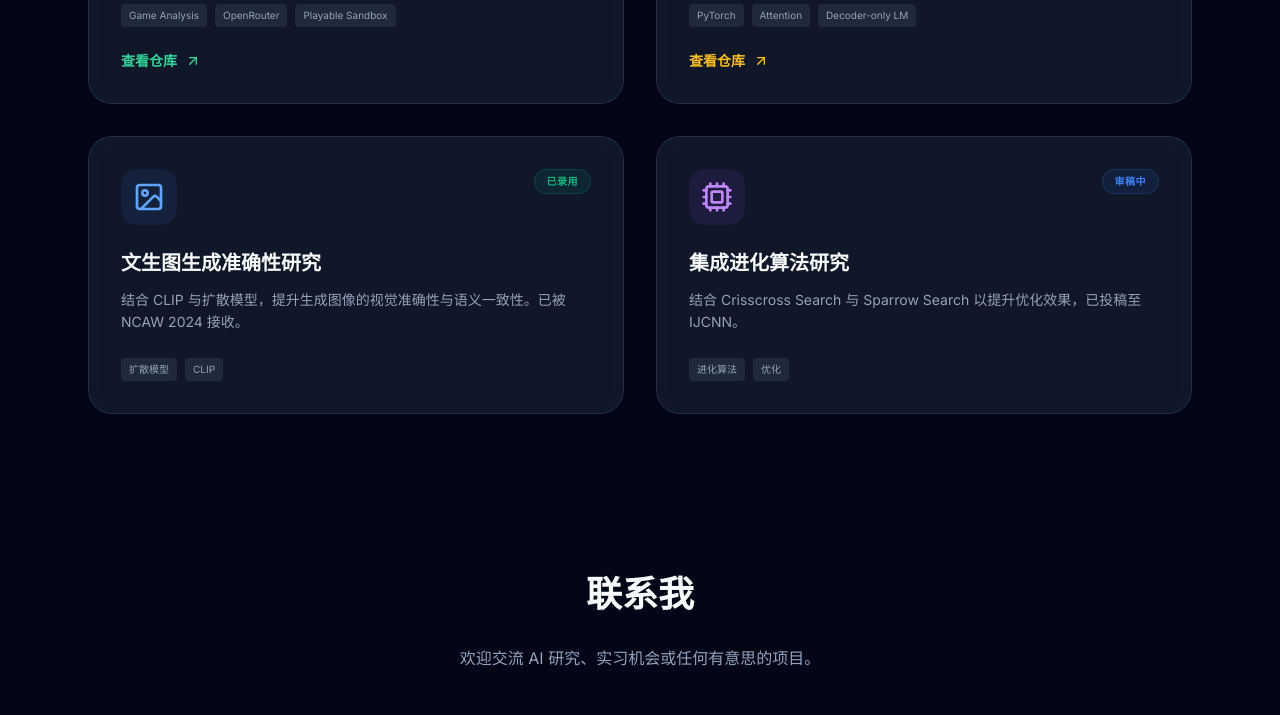
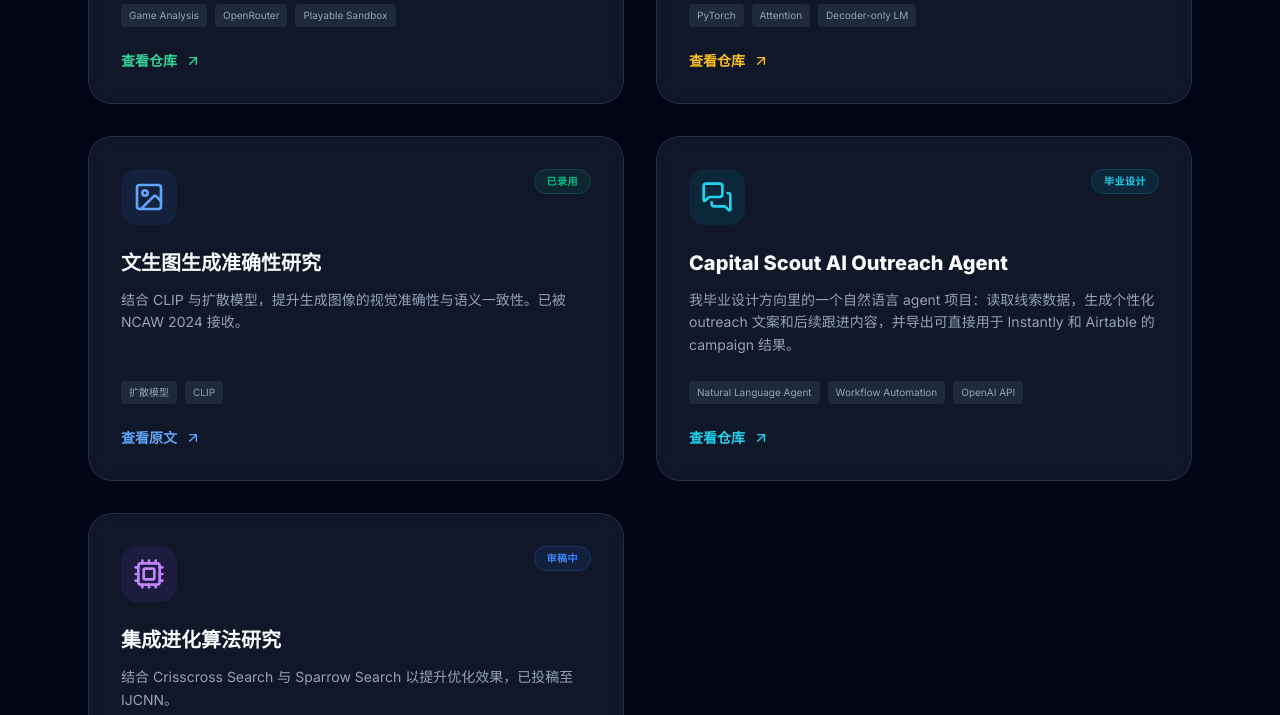
Before and after one commit to calloftheNIGHT2023/personal-website, a plain HTML site: page index.html in a window 1280 px wide. Shown: the part 2920-3635 px from the top of the page. Drawn offline with nearby package versions, Linux system fonts and the light colour scheme.

Commit message:
Add thesis project and paper link

```diff
--- a/index.html
+++ b/index.html
@@ -310,6 +310,32 @@
                     <span class="px-2 py-1 bg-slate-800 rounded text-[10px] text-slate-400" data-i18n="projects.project1Tag1">Diffusion Models</span>
                     <span class="px-2 py-1 bg-slate-800 rounded text-[10px] text-slate-400">CLIP</span>
                 </div>
+                <a href="https://www.ewadirect.com/proceedings/ace/article/view/16849" target="_blank" rel="noopener noreferrer" class="mt-6 inline-flex items-center gap-2 text-sm font-semibold text-blue-400 hover:text-blue-300 transition">
+                    <span data-i18n="projects.viewPaper">Read Paper</span>
+                    <i data-lucide="arrow-up-right" class="w-4 h-4"></i>
+                </a>
+            </article>
+
+            <article class="glass p-8 rounded-3xl bento-card group flex flex-col">
+                <div class="flex justify-between items-start mb-6 gap-4">
+                    <div class="p-3 bg-cyan-500/10 rounded-2xl text-cyan-400">
+                        <i data-lucide="messages-square" class="w-8 h-8"></i>
+                    </div>
+                    <span class="px-3 py-1 bg-cyan-500/10 text-cyan-400 text-[10px] font-bold uppercase tracking-wider rounded-full border border-cyan-500/20" data-i18n="projects.statusThesis">Graduation Project</span>
+                </div>
+                <h3 class="text-xl font-bold mb-3 group-hover:text-cyan-400 transition" data-i18n="projects.project5Title">Capital Scout AI Outreach Agent</h3>
+                <p class="text-slate-400 text-sm leading-relaxed mb-6 flex-1" data-i18n="projects.project5Description">
+                    My graduation-project style natural-language agent that reads lead data, generates personalized outreach copy and follow-ups, and packages campaign-ready outputs for Instantly and Airtable.
+                </p>
+                <div class="flex flex-wrap gap-2 mb-6">
+                    <span class="px-2 py-1 bg-slate-800 rounded text-[10px] text-slate-400" data-i18n="projects.project5Tag1">Natural Language Agent</span>
+                    <span class="px-2 py-1 bg-slate-800 rounded text-[10px] text-slate-400" data-i18n="projects.project5Tag2">Workflow Automation</span>
+                    <span class="px-2 py-1 bg-slate-800 rounded text-[10px] text-slate-400" data-i18n="projects.project5Tag3">OpenAI API</span>
+                </div>
+                <a href="https://github.com/calloftheNIGHT2023/Capital-Scout-AI" target="_blank" rel="noopener noreferrer" class="inline-flex items-center gap-2 text-sm font-semibold text-cyan-400 hover:text-cyan-300 transition">
+                    <span data-i18n="projects.viewRepo">View Repo</span>
+                    <i data-lucide="arrow-up-right" class="w-4 h-4"></i>
+                </a>
             </article>
 
             <article class="glass p-8 rounded-3xl bento-card group flex flex-col">
@@ -403,6 +429,7 @@
                 "projects.statusRecent": "近期项目",
                 "projects.statusLearning": "学习项目",
                 "projects.statusAccepted": "已录用",
+                "projects.statusThesis": "毕业设计",
                 "projects.project1Title": "文生图生成准确性研究",
                 "projects.project1Description": "结合 CLIP 与扩散模型，提升生成图像的视觉准确性与语义一致性。已被 NCAW 2024 接收。",
                 "projects.project1Tag1": "扩散模型",
@@ -421,6 +448,12 @@
                 "projects.project4Tag1": "PyTorch",
                 "projects.project4Tag2": "Attention",
                 "projects.project4Tag3": "Decoder-only LM",
+                "projects.project5Title": "Capital Scout AI Outreach Agent",
+                "projects.project5Description": "我毕业设计方向里的一个自然语言 agent 项目：读取线索数据，生成个性化 outreach 文案和后续跟进内容，并导出可直接用于 Instantly 和 Airtable 的 campaign 结果。",
+                "projects.project5Tag1": "Natural Language Agent",
+                "projects.project5Tag2": "Workflow Automation",
+                "projects.project5Tag3": "OpenAI API",
+                "projects.viewPaper": "查看原文",
                 "projects.viewRepo": "查看仓库",
                 "contact.title": "联系我",
                 "contact.description": "欢迎交流 AI 研究、实习机会或任何有意思的项目。",
@@ -474,6 +507,7 @@
                 "projects.statusRecent": "Recent Build",
                 "projects.statusLearning": "Learning Build",
                 "projects.statusAccepted": "Accepted",
+                "projects.statusThesis": "Graduation Project",
                 "projects.project1Title": "Text-to-Image Generation Accuracy",
                 "projects.project1Description": "Integrating CLIP and Diffusion Models for improved visual accuracy and semantic consistency. Accepted by NCAW 2024.",
                 "projects.project1Tag1": "Diffusion Models",
@@ -492,6 +526,12 @@
                 "projects.project4Tag1": "PyTorch",
                 "projects.project4Tag2": "Attention",
                 "projects.project4Tag3": "Decoder-only LM",
+                "projects.project5Title": "Capital Scout AI Outreach Agent",
+                "projects.project5Description": "My graduation-project style natural-language agent that reads lead data, generates personalized outreach copy and follow-ups, and packages campaign-ready outputs for Instantly and Airtable.",
+                "projects.project5Tag1": "Natural Language Agent",
+                "projects.project5Tag2": "Workflow Automation",
+                "projects.project5Tag3": "OpenAI API",
+                "projects.viewPaper": "Read Paper",
                 "projects.viewRepo": "View Repo",
                 "contact.title": "Let's Connect",
                 "contact.description": "I am always open to discussing AI research, internship opportunities, or interesting projects.",
```
